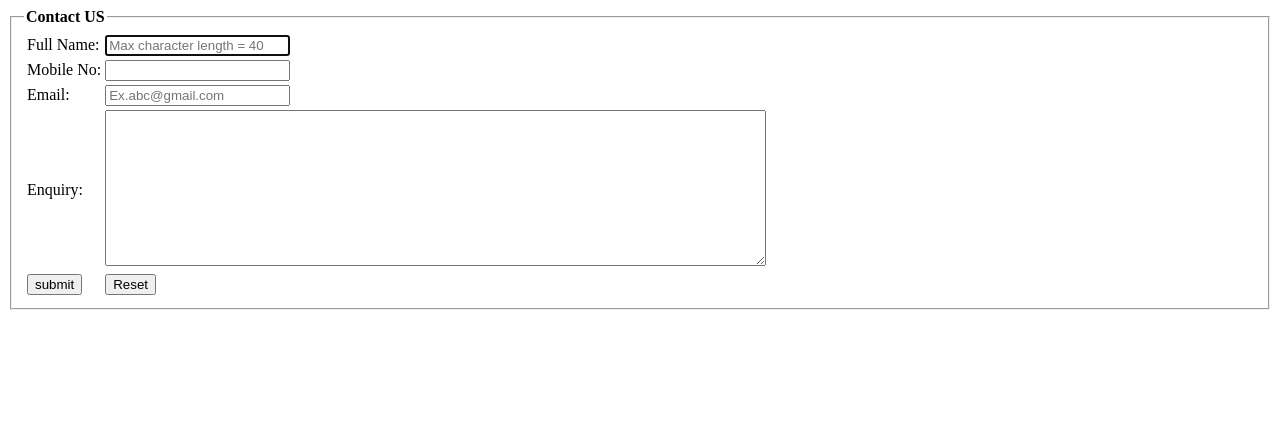
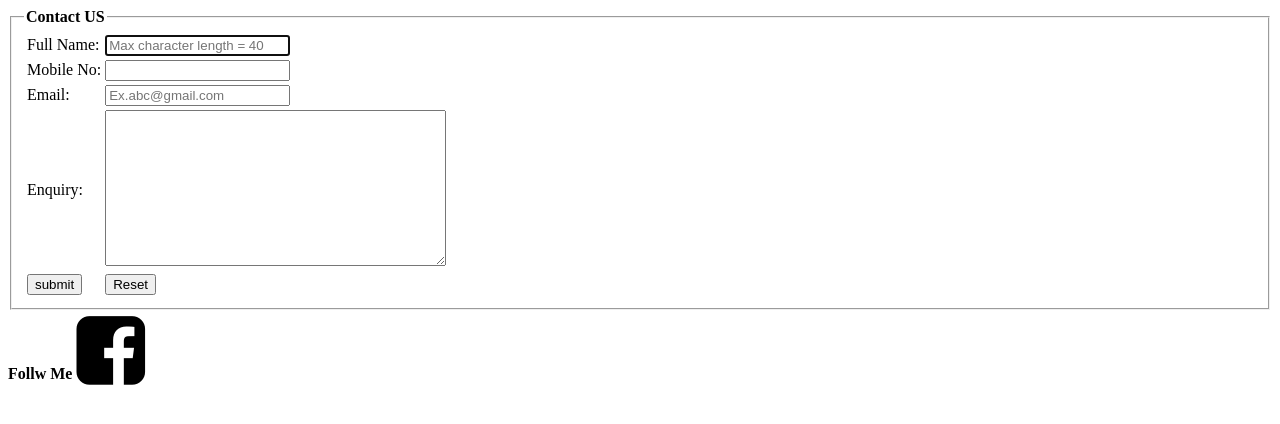
Before and after one commit to mitulborda987/my-profile, a plain HTML site: page contactus.html in a window 1280 px wide. Drawn offline with Linux system fonts and the light colour scheme.

Commit message:
contact.html file updated
contact.html file updated

```diff
--- a/contactus.html
+++ b/contactus.html
@@ -1,6 +1,8 @@
 <!DOCTYPE html>
 <html lang="en">
   <head>
+    <!-- CDN link -->
+    <link rel="stylesheet" href="https://cdnjs.cloudflare.com/ajax/libs/font-awesome/4.7.0/css/font-awesome.min.css">
     <title>inquary form</title>
   </head>
   <body>
@@ -30,7 +32,7 @@
             </tr>
             <tr>
               <td><label>Enquiry:</label></td>
-              <td><textarea type="text" rows="10" cols="80"></textarea></td>
+              <td><textarea type="text" rows="10" cols="40"></textarea></td>
             </tr>
             <tr>
               <td><button type="submit">submit</button></td>
@@ -40,5 +42,6 @@
         </table>
       </form>
     </fieldset>
+    <strong>Follw Me</strong> <i class="fa fa-facebook-square fa-5x" aria-hidden="true"></i>
   </body>
 </html>
```
